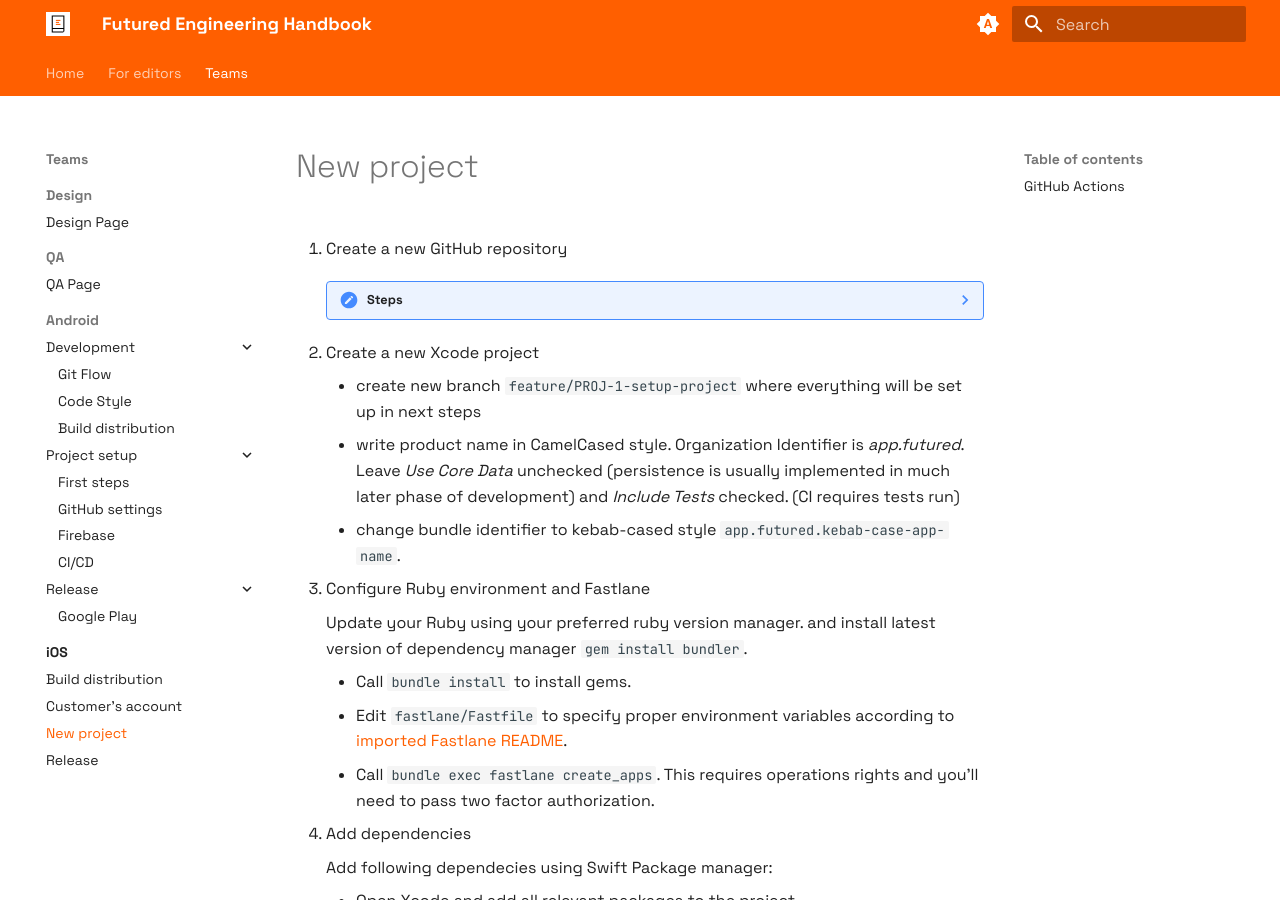
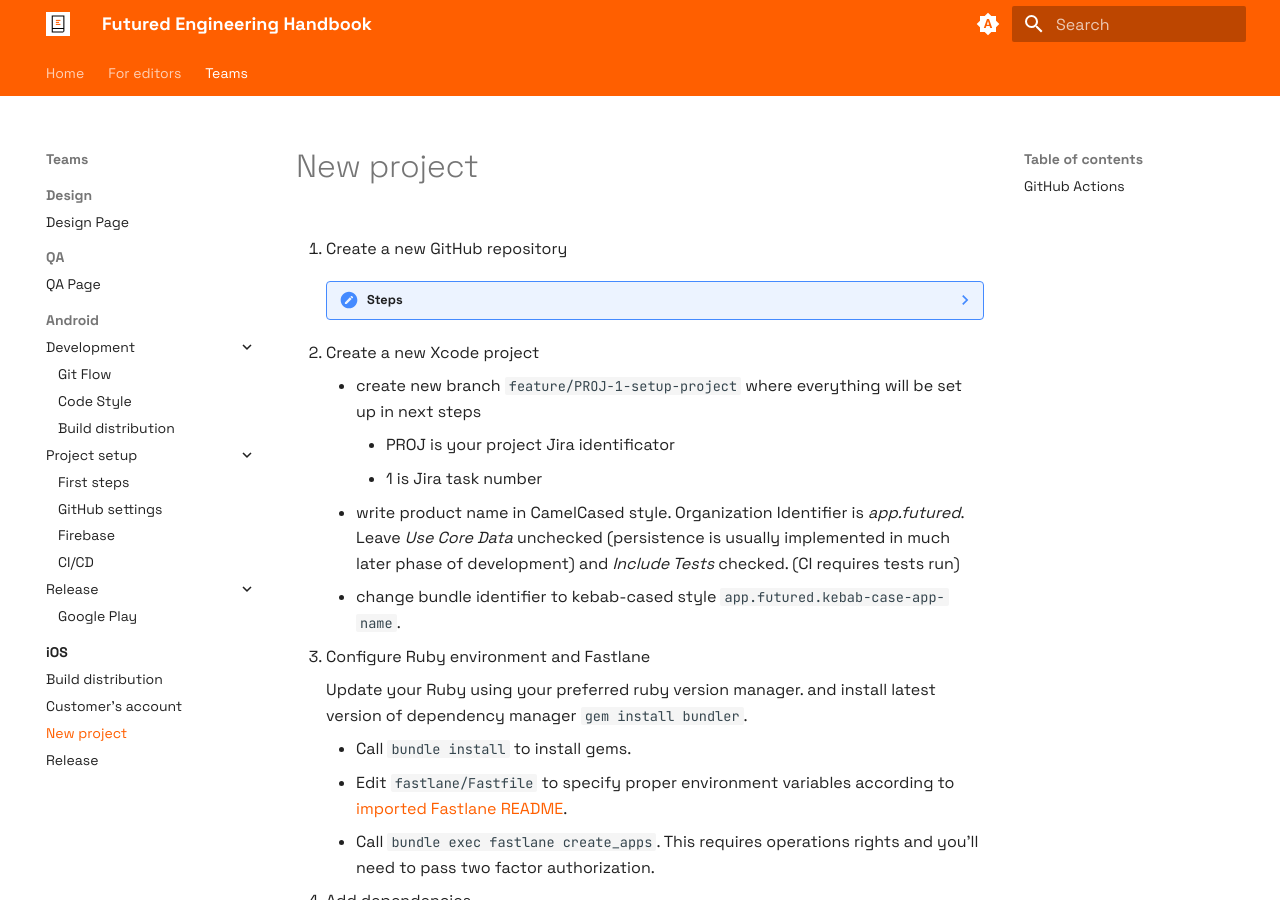
Before and after one commit to futuredapp/Engineering-Handbook, an MkDocs documentation site: the page built from docs/Teams/iOS/ios_new_project.md, in a window 1280 px wide and 900 px high. Built offline with MkDocs 1.6.1 and Material for MkDocs 9.7.7, drawn with Linux system fonts in a browser that asks for light colours.

Commit message:
Update docs

```diff
--- a/docs/Teams/iOS/ios_new_project.md
+++ b/docs/Teams/iOS/ios_new_project.md
@@ -72,6 +72,8 @@
 2. Create a new Xcode project
 
     - create new branch `feature/PROJ-1-setup-project` where everything will be set up in next steps
+        - PROJ is your project Jira identificator
+        - 1 is Jira task number
     - write product name in CamelCased style. Organization Identifier is *app.futured*. Leave *Use Core Data* unchecked (persistence is usually implemented in much later phase of development) and *Include Tests* checked. (CI requires tests run)
     - change bundle identifier to kebab-cased style `app.futured.kebab-case-app-name`.
 
```
